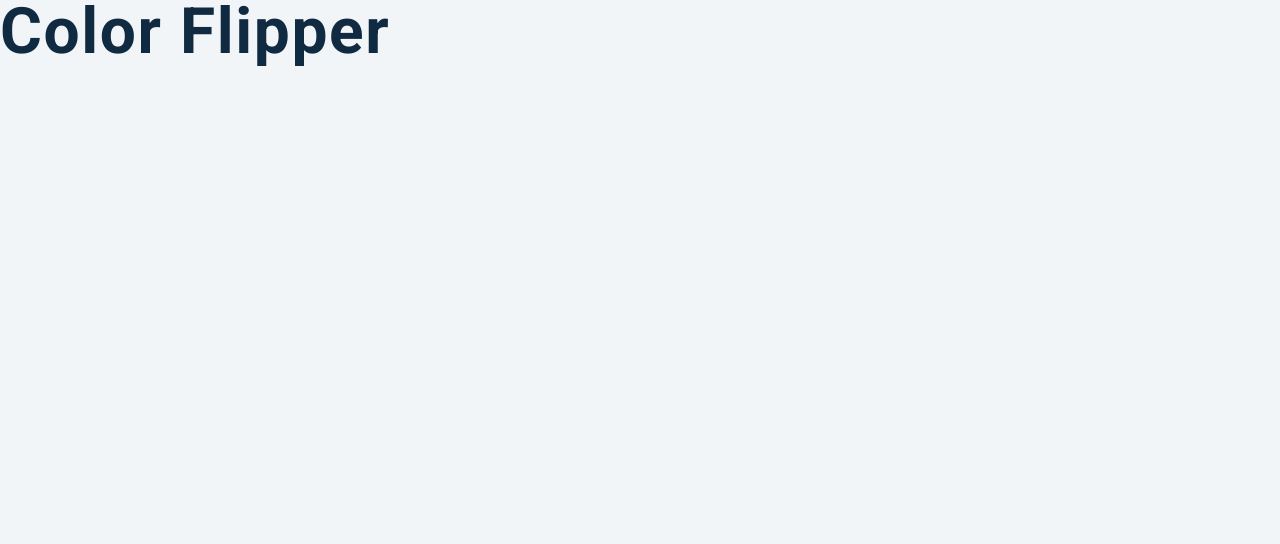
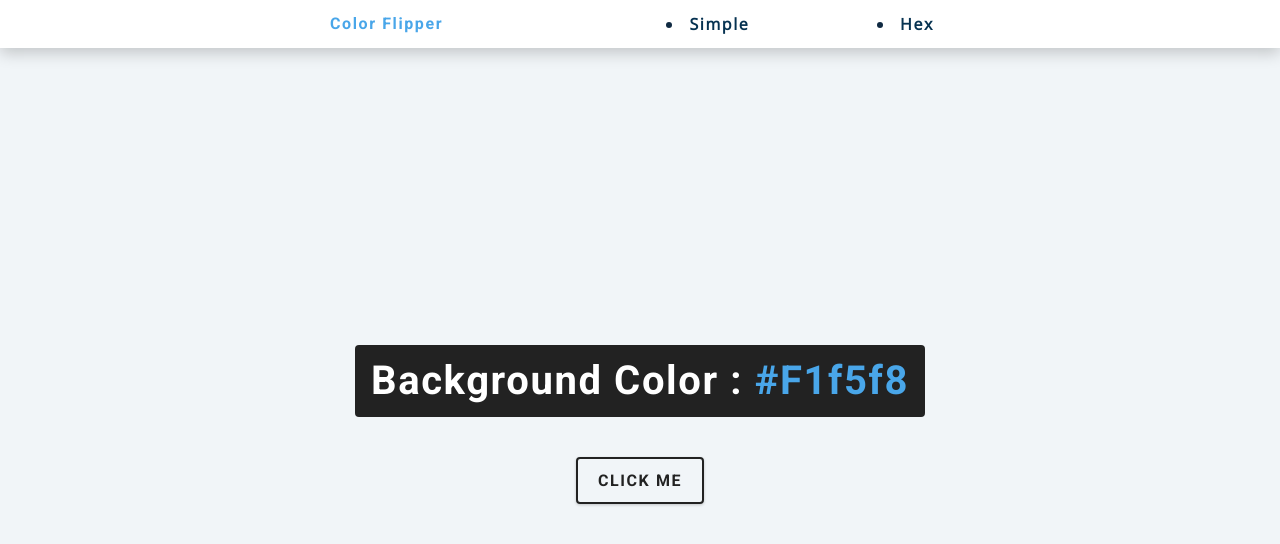
Before and after one commit to Aaron-Kirby/01-color-flipper, a plain HTML site: page setup/index.html in a window 1280 px wide. Drawn offline with nearby package versions, Linux system fonts and the light colour scheme.

Commit message:
Setup VS Code. Setup git. Toggle colors in array.

```diff
--- a/setup/app.js
+++ b/setup/app.js
@@ -1 +1,16 @@
 const colors = ["green", "red", "rgba(133,122,200)", "#f15025"];
+const btn = document.getElementById("btn");
+const color = document.querySelector(".color");
+
+btn.addEventListener("click", function() {
+    // get random number between 0 - 3
+    const randomNumber = getRandomNumber();
+    console.log(randomNumber);
+
+    document.body.style.backgroundColor = colors[randomNumber];
+    color.textContent = colors[randomNumber];
+});
+
+function getRandomNumber() {
+    return Math.floor(Math.random() * colors.length);
+}
--- a/setup/index.html
+++ b/setup/index.html
@@ -9,7 +9,28 @@
     <link rel="stylesheet" href="styles.css" />
   </head>
   <body>
-    <h1>color flipper</h1>
+    <nav>
+      <div class="nav-center">
+        <h4>color flipper</h4>
+        <ul class="nav-links"></ul>
+        <li>
+          <a href="index.html">simple</a>
+        </li>
+        <li>
+          <a href="hex.html">hex</a>
+        </li>
+      </div>
+    </nav>
+    <main>
+      <div class="container">
+        <h2>background color :
+          <span class="color">
+          #f1f5f8
+          </span>
+        </h2>
+        <button class="btn btn-hero" id="btn">click me</button>
+      </div>
+    </main>
     <!-- javascript -->
     <script src="app.js"></script>
   </body>
```
